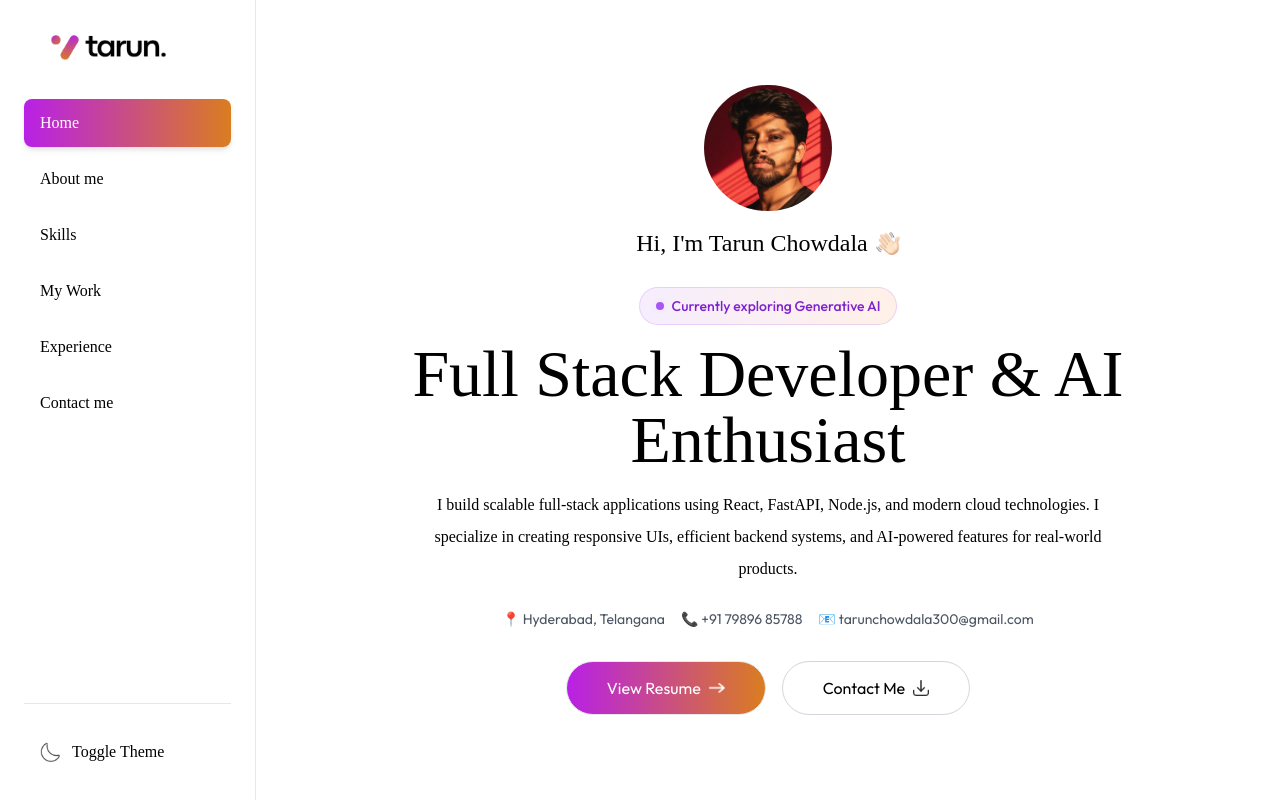
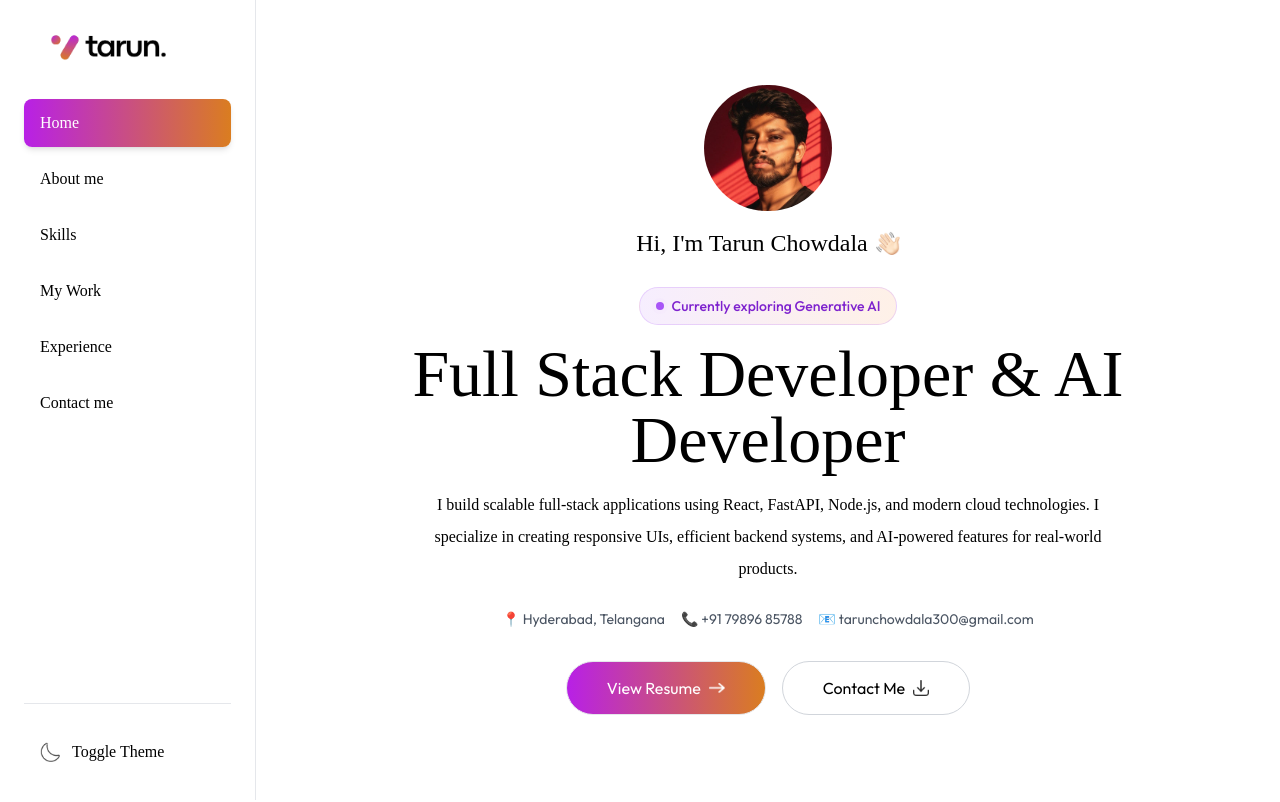
Before and after one commit to TarunChowdala/My-Portfolio, a Next.js app: page / in a window 1280 px wide. Shown: the top 802 px of the page. Built offline with nearby package versions, Linux system fonts and the light colour scheme; a web font is replaced by a local one.

Commit message:
made small change

```diff
--- a/components/Header.jsx
+++ b/components/Header.jsx
@@ -15,7 +15,7 @@ export default function Header() {
                 <span className="text-sm font-medium text-purple-700 dark:text-purple-300">Currently exploring Generative AI</span>
             </div>
 
-            <h1 className="text-3xl sm:text-6xl lg:text-[66px] font-Ovo">Full Stack Developer & AI Enthusiast</h1>
+            <h1 className="text-3xl sm:text-6xl lg:text-[66px] font-Ovo">Full Stack Developer & AI Developer</h1>
             <p className="max-w-2xl mx-auto font-Ovo">I build scalable full-stack applications using React, FastAPI, Node.js, and modern cloud technologies. I specialize in creating responsive UIs, efficient backend systems, and AI-powered features for real-world products.</p>
 
             <div className="flex flex-col sm:flex-row items-center gap-4 mt-2 text-sm text-gray-600 dark:text-white/70">
```
